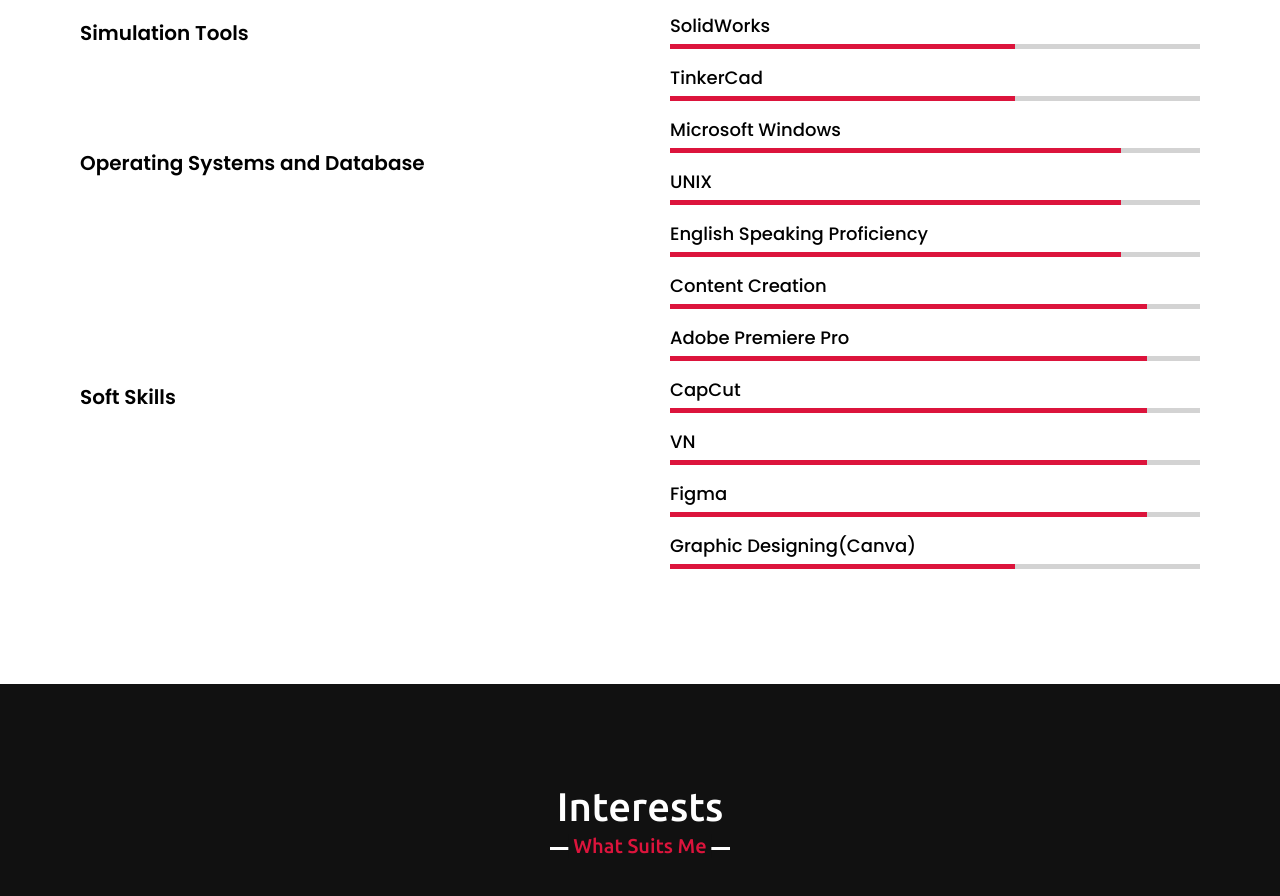
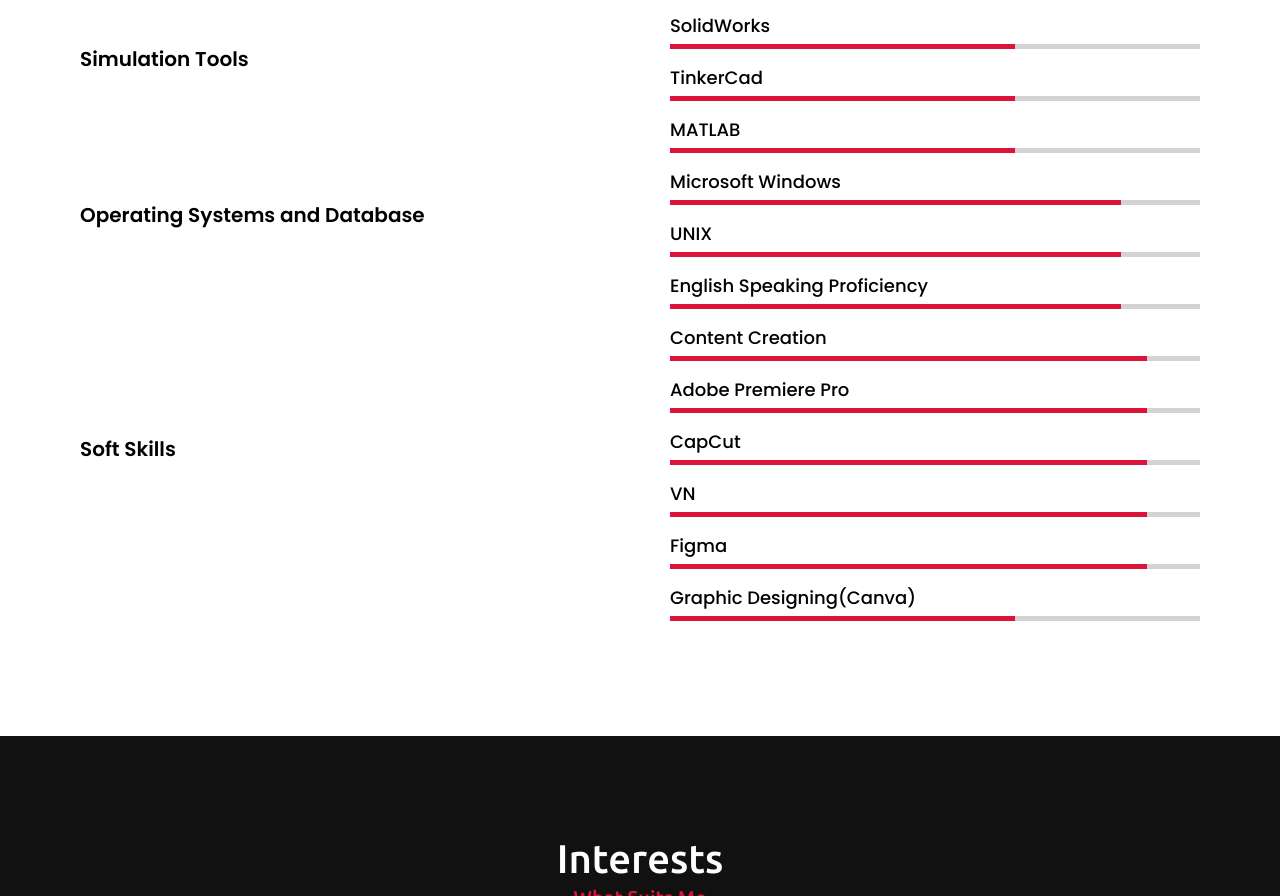
Before and after one commit to amrythem/portfolio, a plain HTML site: page index.html in a window 1280 px wide. Shown: the part 3874-4770 px from the top of the page. Drawn offline with nearby package versions, Linux system fonts and the light colour scheme.

Commit message:
Updated Simulationn skills

```diff
--- a/index.html
+++ b/index.html
@@ -299,6 +299,13 @@
                     <div class="bars">
                         <div class="info">
                             <span>TinkerCad</span>
+                            <!-- <span>Immediate</span> -->
+                        </div>
+                        <div class="line Simulink"></div>
+                    </div>
+                    <div class="bars">
+                        <div class="info">
+                            <span>MATLAB</span>
                             <!-- <span>Immediate</span> -->
                         </div>
                         <div class="line Simulink"></div>
```
